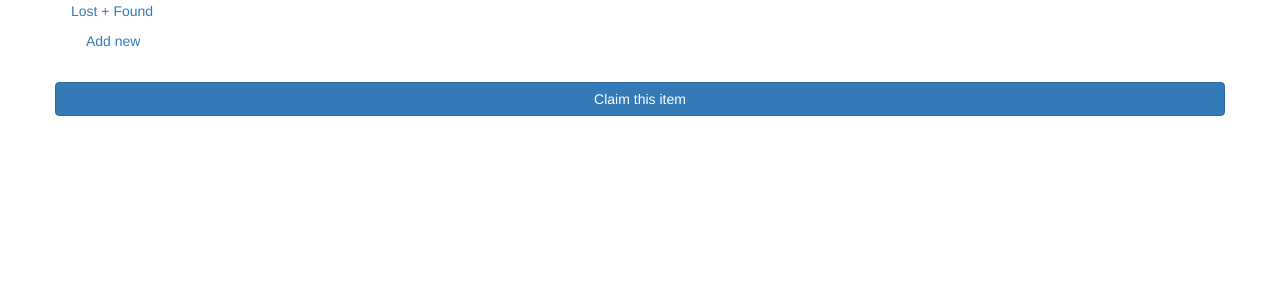
After one commit to DartmouthHackerClub/lostandfound, a Flask app: template templates/item.html in a window 1280 px wide. The commit adds this page. Shown: the top 300 px of the page. Run offline with Flask 2, Linux system fonts and the light colour scheme; the template is opened without the code that fills it, so the values that code supplies are empty; parts of the project's set-up code (start-up, migrations or seed data) failed here and were passed over; some libraries are stand-ins or nearby versions.

Commit message:
Add item template and clean up front page

```diff
--- a/app.py
+++ b/app.py
@@ -43,6 +43,8 @@ def add():
             filename = secure_filename(image.filename)
             image.save(os.path.join(app.config['UPLOAD_FOLDER'], filename))
             item = Item()
+            item.email = get_email(session['user'])
+            item.image = filename
             db.session.add(item)
             db.session.commit()
     return render_template('add.html')
@@ -53,7 +55,7 @@ def image(filename):
 
 @app.route("/item/<int:item_id>/")
 def item(item_id):
-    return item_id
+    return render_template('item.html', item=Item.query.get(item_id))
 
 @app.route("/")
 def index():
--- a/templates/base.html
+++ b/templates/base.html
@@ -13,9 +13,19 @@
     </head>
     <body>
         <div class="container">
+            <div class="navbar">
+                <div class="navbar-inner">
+                    <a class="brand" href="/">Lost + Found</a>
+                    <ul class="nav">
+                        <li><a href="{{ url_for('add') }}">Add new</a></li>
+                    </ul>
+                </div>
+            </div>
             {% block content %}{% endblock %}
         </div>
         <script src="//ajax.googleapis.com/ajax/libs/jquery/1.8.1/jquery.min.js"></script>
         <script src="//netdna.bootstrapcdn.com/twitter-bootstrap/2.1.1/js/bootstrap.min.js"></script>
+        <script src="//cdnjs.cloudflare.com/ajax/libs/masonry/2.1.04/jquery.masonry.min.js"></script>
+        {% block scripts %}{% endblock %}
     </body>
 </html>
--- /dev/null
+++ b/templates/item.html
@@ -0,0 +1,11 @@
+{% extends "base.html" %}
+{% block content %}
+<div class="row">
+    <div class="span3">
+        <a class="btn btn-large btn-primary btn-block" href="mailto:{{ item.email }}?subject=You found my stuff">Claim this item</a>
+    </div>
+    <div class="span9">
+        <img src="{{ item.image_url() }}">
+    </div>
+</div>
+{% endblock %}
```
Also changed, not shown: templates/index.html (+13 -2 lines). Lines whose indentation alone changed are shown as unchanged.
